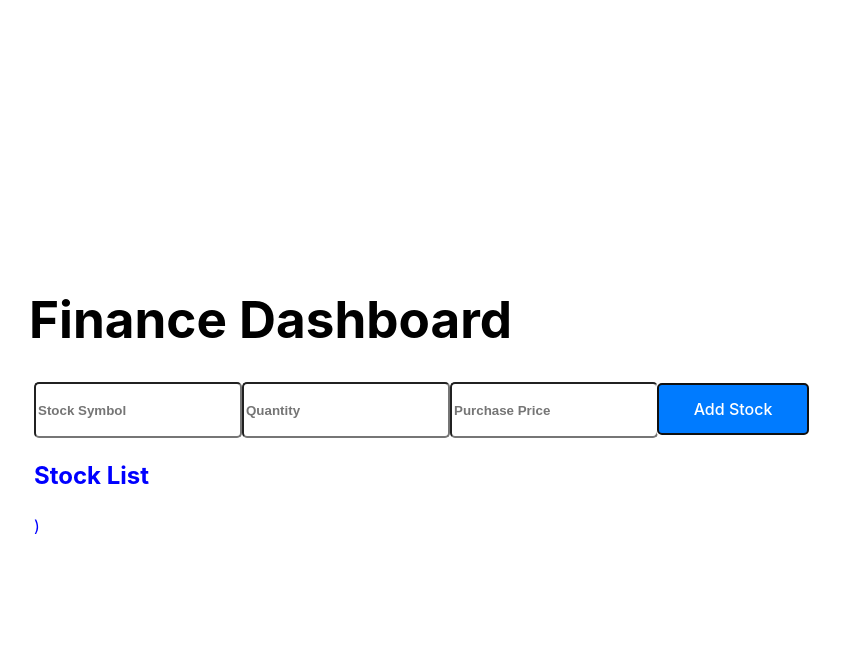
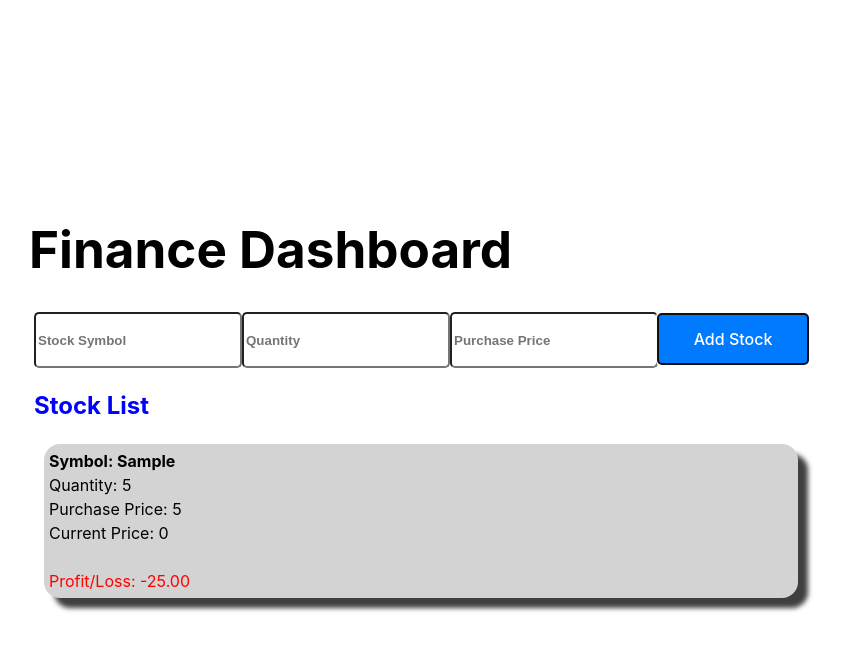
Before and after one commit to limwenjing/Finance_Dashboard, a React (Vite) app: page / in a window 1280 px wide. Both pictures are taken after typing "Sample", "5", "5" into the empty fields and a click on the button "Add Stock". Shown: the top 650 px of the page, without its empty margins (219-1062 px from the left). Built offline with nearby package versions, Linux system fonts and the light colour scheme; no server answers.

Commit message:
updated_whole_thing

```diff
--- a/src/components/FinanceDashboard.jsx
+++ b/src/components/FinanceDashboard.jsx
@@ -1,4 +1,4 @@
-import { useCallback, useEffect, useState } from "react";
+import { useState } from "react";
 import "./FinanceStyling.css";
 import FinanceReturnList from "./FinanceReturnList";
 
--- /dev/null
+++ b/src/components/FinanceReturnItem.jsx
@@ -0,0 +1,43 @@
+import { useEffect, useState } from "react";
+
+/* eslint-disable react/prop-types */
+function FinanceReturnItem(props) {
+  const item = props.item;
+  const itemPriceFloat = parseFloat(item.price);
+  const [currentPrice, setCurrentPrice] = useState(0);
+  const profitLoss = (currentPrice - itemPriceFloat) * item.qty;
+  useEffect(() => {
+    fetch(
+      "https://www.alphavantage.co/query?function=GLOBAL_QUOTE&symbol=" +
+        //   TODO: Replace "IBM" with the stock symbol from the props.item.stock
+        "IBM" +
+        // TODO: Replace "demo" with your own API key
+        "&apikey=demo"
+    )
+      .then((response) => response.json())
+      .then((data) => {
+        // console.log(data["Global Quote"]["05. price"]); //log the price and check
+        const Current_Price = parseFloat(data["Global Quote"]["05. price"]); //retrive price and set var to the price for ease of access
+        setCurrentPrice(Current_Price.toFixed(2));
+      })
+      .catch((error) => console.log("Error:", error));
+  }, [props.stock]);
+
+  //Applying inline style just for profit/losses
+  const profitLossStyle = {
+    color: profitLoss >= 0 ? "green" : "red",
+  };
+
+  return (
+    <li className="listItem">
+      <strong>Symbol: {item.stock} </strong>
+      <br />
+      Quantity: {item.qty} <br />
+      Purchase Price: {item.price} <br />
+      Current Price: {currentPrice} <br />
+      <br />
+      <span style={profitLossStyle}>Profit/Loss: {profitLoss.toFixed(2)}</span>
+    </li>
+  );
+}
+export default FinanceReturnItem;
--- a/src/components/FinanceReturnList.jsx
+++ b/src/components/FinanceReturnList.jsx
@@ -1,54 +1,14 @@
-import React, { useState, useEffect } from "react";
+/* eslint-disable react/prop-types */
 import "./FinanceStyling.css";
-import FinanceReturnItem from "./FinanceReturnItem,jsx";
+import FinanceReturnItem from "./FinanceReturnItem.jsx";
 
 function FinanceReturnList(props) {
-  const [currentPrice, setCurrentPrice] = useState([]);
-
-  useEffect(() => {
-    fetch(
-      "https://www.alphavantage.co/query?function=GLOBAL_QUOTE&symbol=" +
-        "IBM" +
-        "&apikey=demo"
-    )
-      .then((response) => response.json())
-      .then((data) => {
-        // console.log(data["Global Quote"]["05. price"]); //log the price and check
-        const Current_Price = parseFloat(data["Global Quote"]["05. price"]); //retrive price and set var to the price for ease of access
-        setCurrentPrice(Current_Price.toFixed(2));
-      })
-      .catch((error) => console.log("Error:", error));
-  }, [props.stock]);
-
   return (
     <div className="FinanceReturnListDesign">
       <h2> Stock List </h2>
-      {props.items.map((item, index) => {
-        //   const currentPriceFloat = currentPrice; //already in float
-        //   const itemPriceFloat = parseFloat(item.price);
-        //   const profitLoss = currentPriceFloat - itemPriceFloat;
-
-        // //Applying inline style just for profit/losses
-        // const profitLossStyle = {
-        //   color: profitLoss >= 0 ? 'green' : 'red'
-        //   };
-
-        //   return (
-
-        //     <li key={index} className="listItem">
-        //       <strong>Symbol: {item.stock} </strong>
-        //       <br />
-        //       Quantity: {item.qty} <br />
-        //       Purchase Price: {item.price} <br />
-        //       Current Price: {currentPrice} <br />
-        //       <br />
-        //       <span style = {profitLossStyle}>
-        //       Profit/Loss: {profitLoss.toFixed(2)}
-        //       </span>
-        //     </li>
-        <FinanceReturnItem />;
-      })}
-      )
+      {props.items.map((item, index) => (
+        <FinanceReturnItem item={item} key={index} />
+      ))}
     </div>
   );
 }
```
Also changed, not shown: 1 other file (tests, documents, lock files or other folders).
